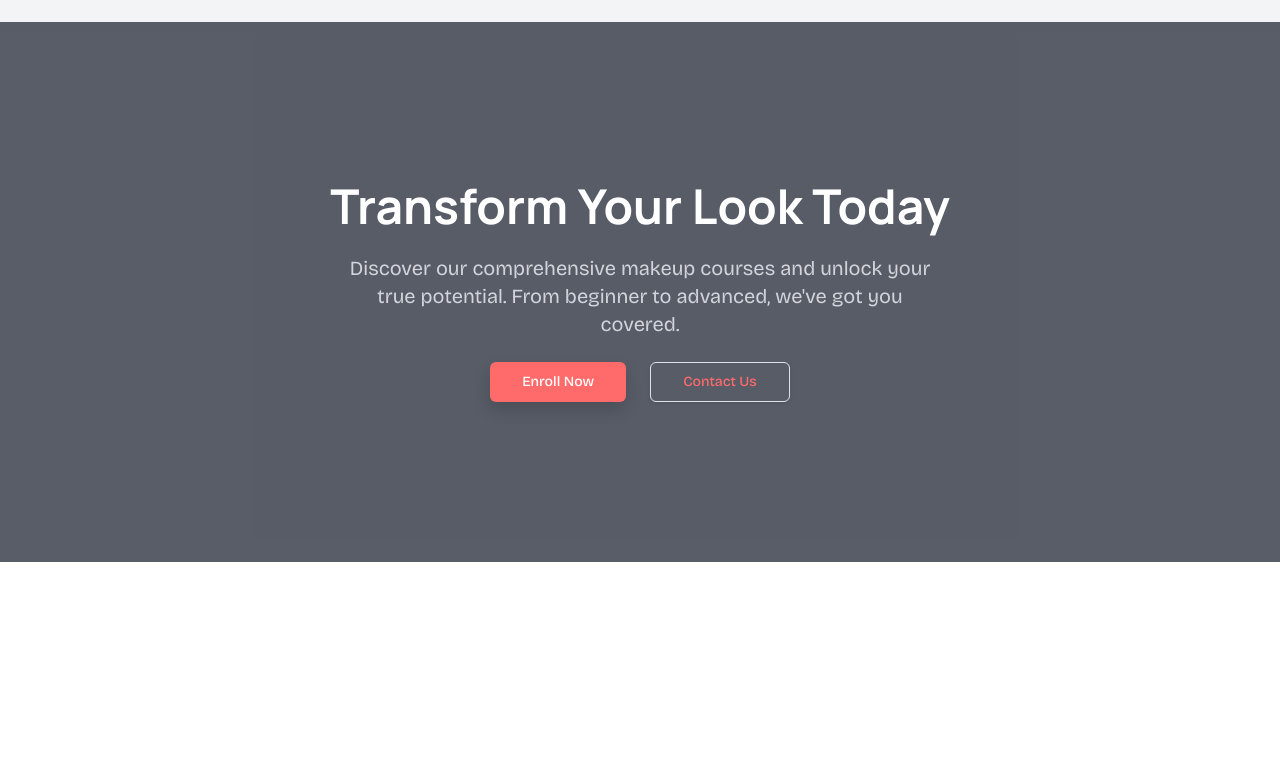
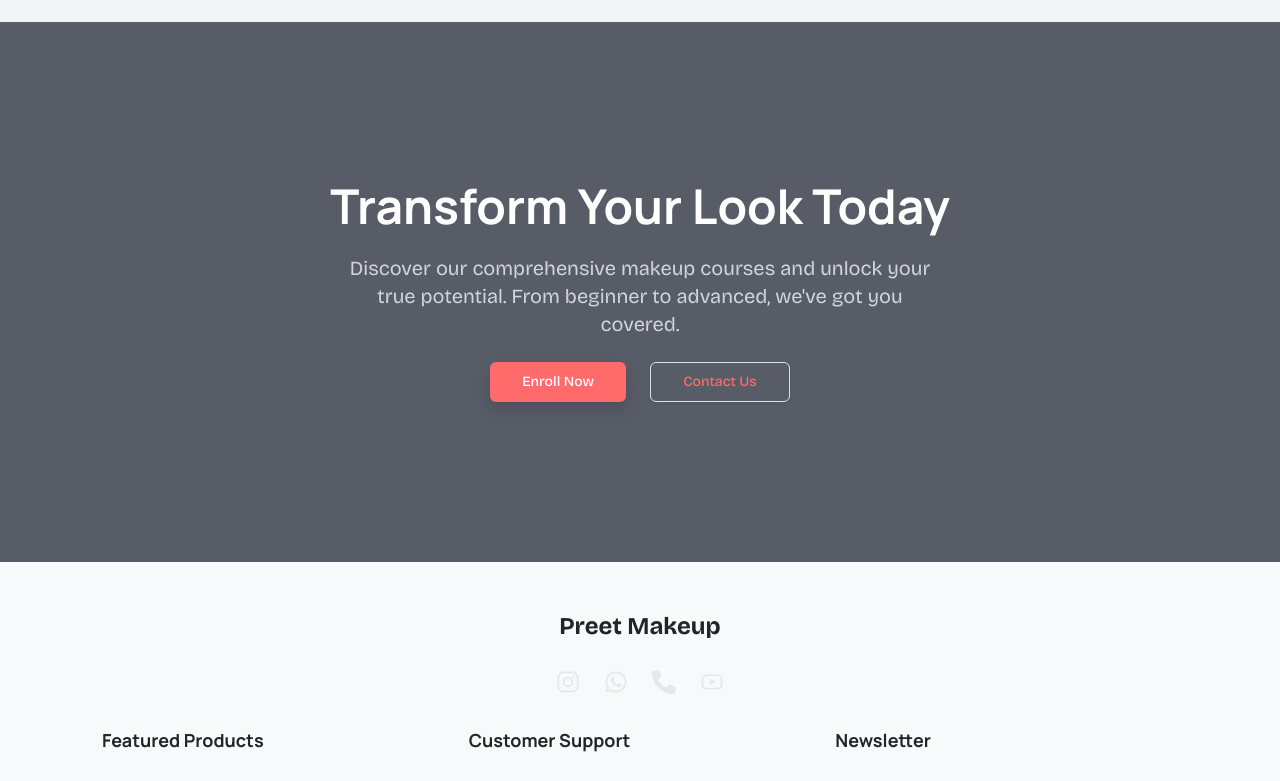
Before and after one commit to SAWASTHA/MakeUp, a React (Create React App) app: page / in a window 1280 px wide. Shown: the part 2000-2781 px from the top of the page. Before the commit the page ends 2562 px from the top, so only its background shows below. Built offline with nearby package versions, Linux system fonts and the light colour scheme.

Commit message:
updated galllery error

```diff
--- a/src/App.js
+++ b/src/App.js
@@ -1,12 +1,12 @@
 import './App.css';
 import Navbar from './components/Navbar';
-// import Footer from './components/Footer';
+import Footer from './components/Footer';
 import {
   Route,
   Routes
 } from "react-router-dom";
 import Home from './components/Home'
-// import Gallery from './components/Gallery';
+import Gallery from './components/Gallery';
 import Contact from './components/Contact';
 import Course from './components/Courses';
 import { UserProvider } from './components/context/UserContext';
@@ -19,11 +19,11 @@ function App() {
         <Navbar title="Preet Makeup" />
         <Routes>
           <Route exact path='/' element={<Home />}></Route>
-          {/* <Route exact path='/gallery' element={<Gallery />}></Route> */}
+          <Route exact path='/gallery' element={<Gallery />}></Route>
           <Route exact path='/contact' element={<Contact />}></Route>
           <Route exact path='/course' element={<Course />}></Route>
         </Routes>
-        {/* <Footer /> */}
+        <Footer />
       </div>
     </UserProvider>
   );
```
